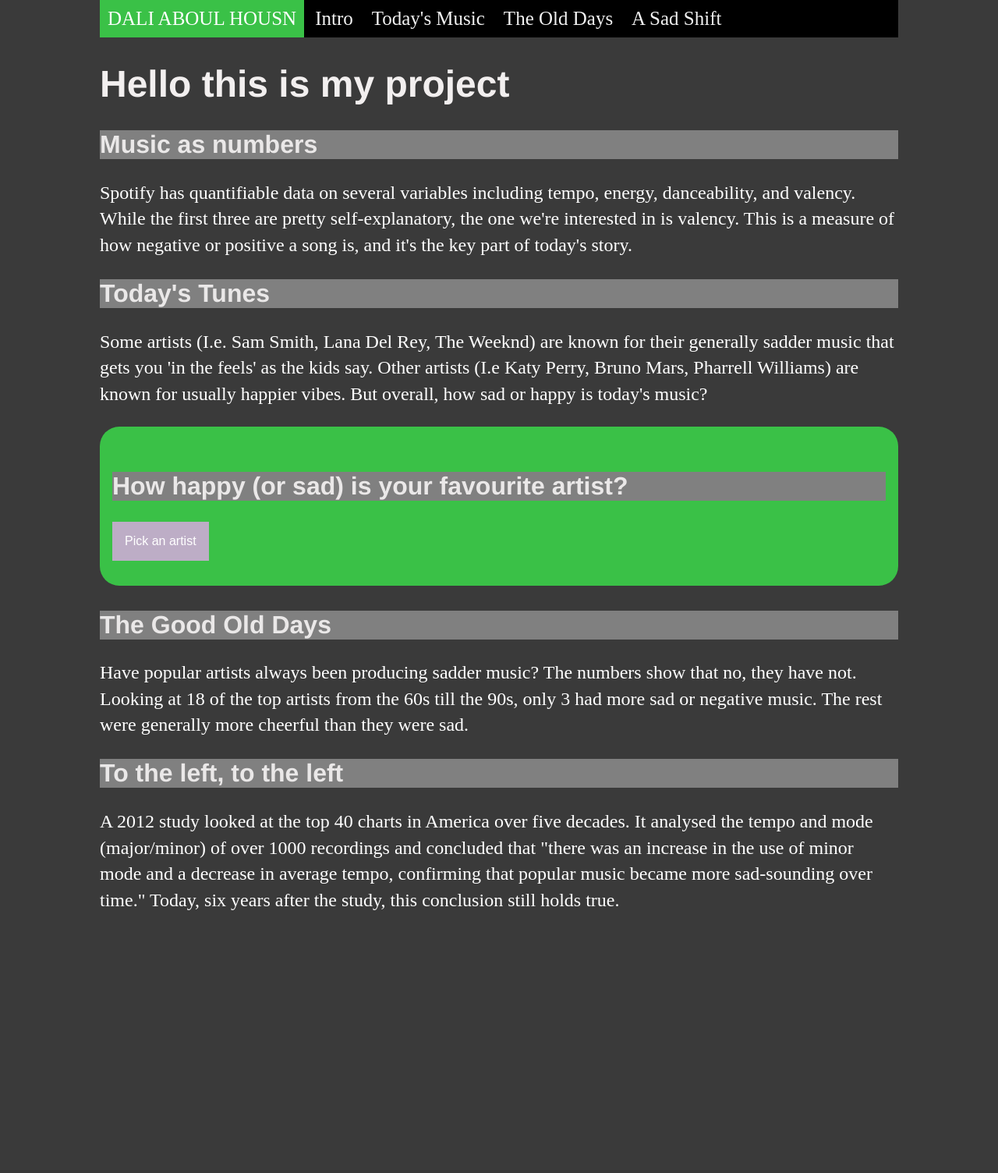
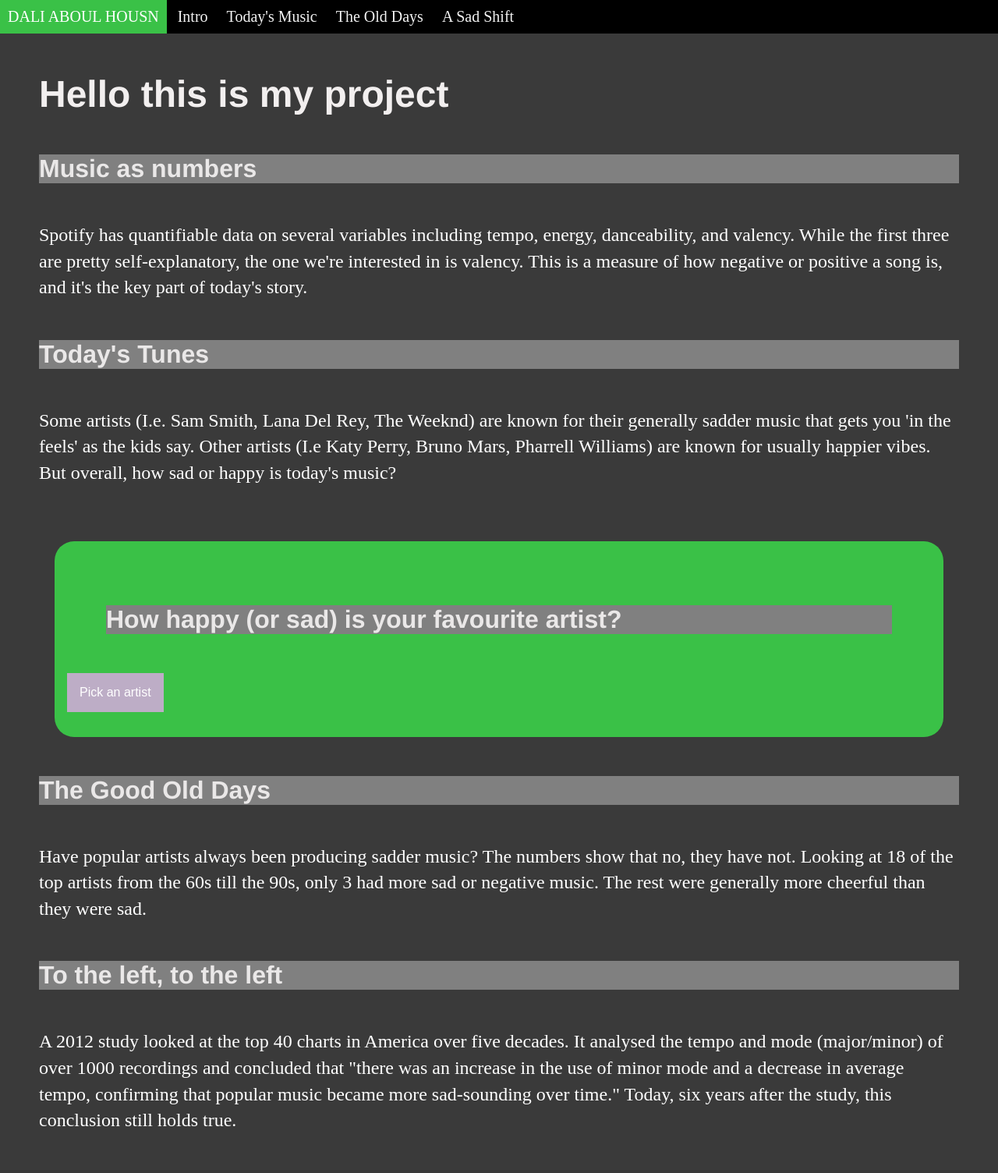
Before and after one commit to ah-dali/ah-dali.github.io, a Jekyll site: the page built from index.html, in a window 1280 px wide. Shown: the whole page at 78% size. Built offline with Jekyll 4.4.1, drawn with Linux system fonts in a browser that asks for light colours; before the commit the page ends 1195 px from its top, so only the background shows below that.

Commit message:
Update main.css

```diff
--- a/css/main.css
+++ b/css/main.css
@@ -1,6 +1,6 @@
 body {
     margin: auto;
-    width: 80%;
+    width: 100%;
     background-color: #3a3a3a;
 }
 
@@ -17,7 +17,7 @@ body {
   color: #f2f2f2;
   text-align: right;
   text-decoration: none;
-  font-size: 25px;
+  font-size: 20px;
 }
 
 .topnav a:hover {
@@ -32,12 +32,14 @@ body {
 }
 
 h1 {
+    margin: 50px;
     font-size: 3em;
     font-family:'Helvetica', 'Arial', 'Sans-Serif';
     color: #f2efef;
 }
 
 h2 {
+    margin: 50px;
     font-size: 2em;
     font-family: 'Helvetica', 'Arial', 'Sans-Serif';
     color: #eae8e8;
@@ -45,6 +47,7 @@ h2 {
 }
 
 p {
+    margin: 50px;
     font-size: 1.5em;
     line-height: 1.4em;
     color: white;
@@ -57,6 +60,7 @@ p {
 }
 
 .jumbotron {
+  margin: 70px;
   border-radius: 25px;
   padding: 2rem 1rem;
   margin-bottom: 2rem;
```
